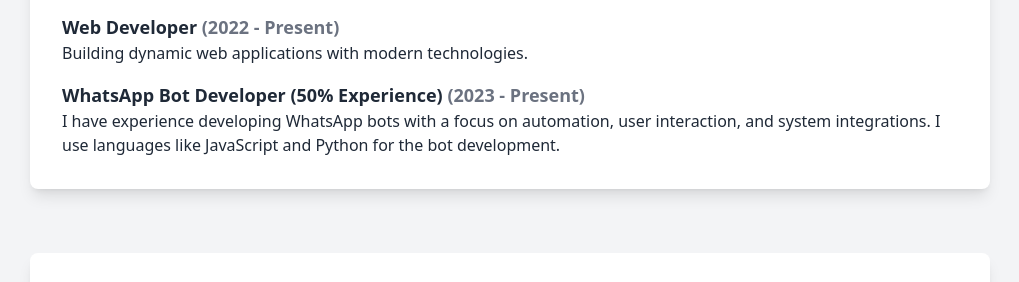
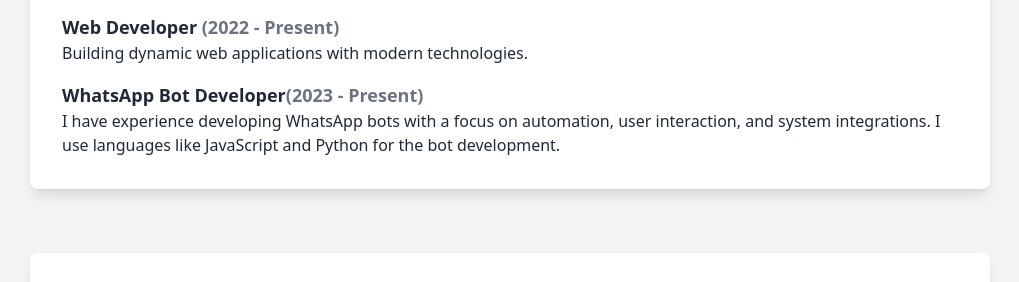
Before and after one commit to IsNotSepuh/portofolio, a plain HTML site: page index.html in a window 1280 px wide. Shown: the part 1382-1664 px from the top of the page, without its empty margins (258-1277 px from the left). Drawn offline with nearby package versions, Linux system fonts and the light colour scheme.

Commit message:
Update index.html

```diff
--- a/index.html
+++ b/index.html
@@ -129,7 +129,7 @@
           <p>Building dynamic web applications with modern technologies.</p>
         </div>
         <div>
-            <h3 class="text-lg font-bold">WhatsApp Bot Developer (50% Experience) <span class="text-gray-500">(2023 - Present)</span></h3>
+            <h3 class="text-lg font-bold">WhatsApp Bot Developer<span class="text-gray-500">(2023 - Present)</span></h3>
             <p>I have experience developing WhatsApp bots with a focus on automation, user interaction, and system integrations. I use languages like JavaScript and Python for the bot development.</p>
           </div>
 
```
